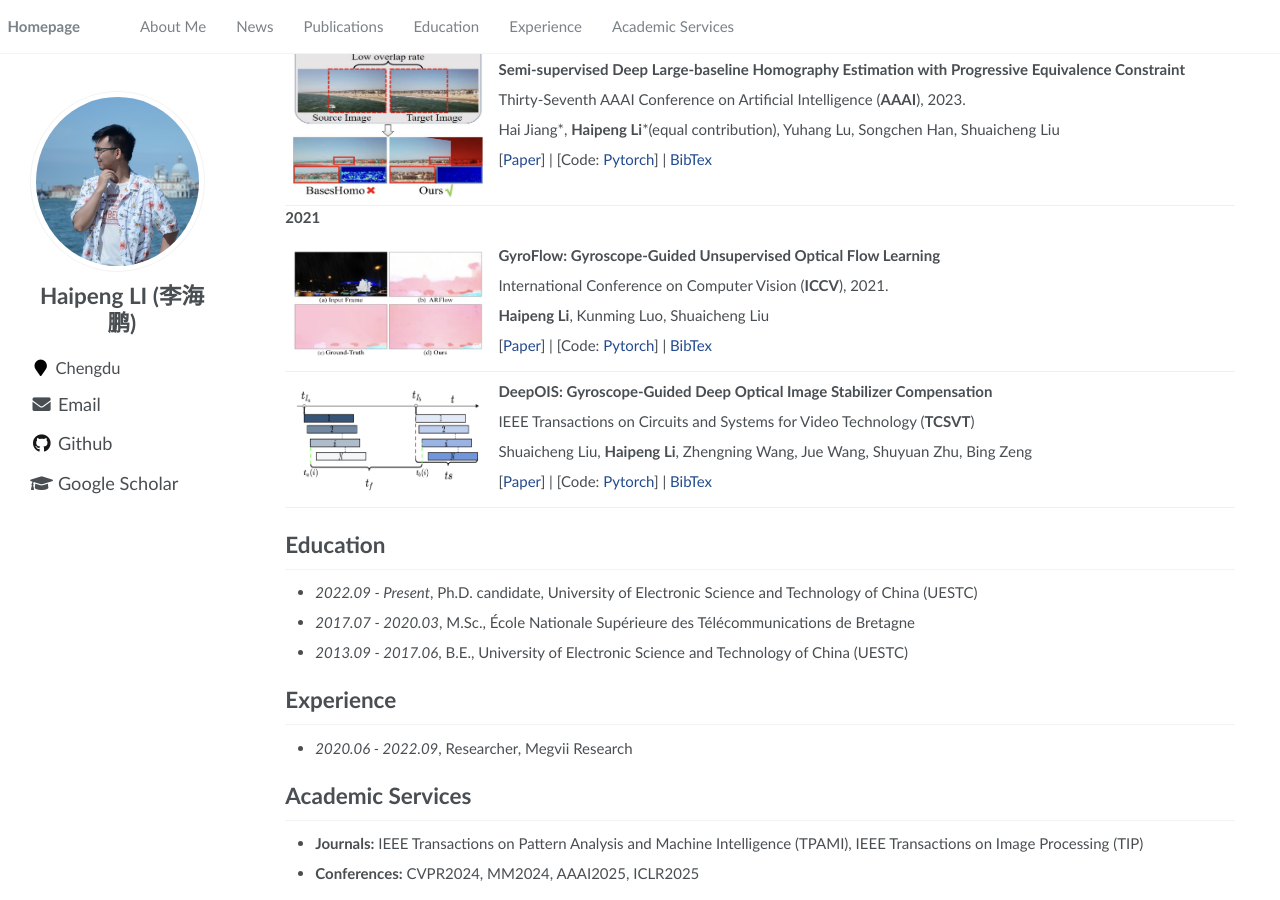
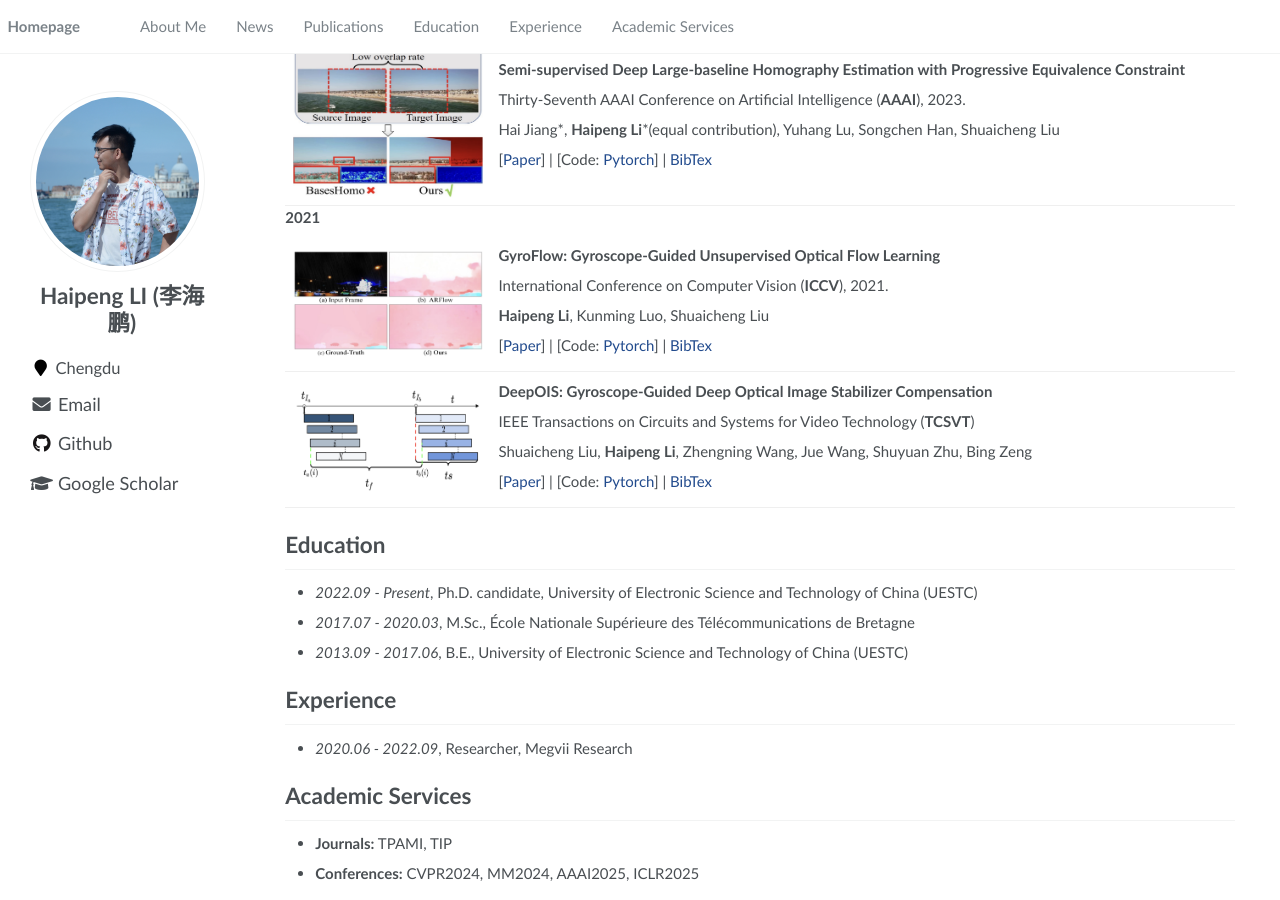
Before and after one commit to lhaippp/lhaippp.github.io, a Jekyll site: the page built from _pages/about.md, in a window 1280 px wide and 900 px high, scrolled down 1706 px. Built offline with Jekyll 4.4.1, drawn with Linux system fonts in a browser that asks for light colours.

Commit message:
Update about.md

```diff
--- a/_pages/about.md
+++ b/_pages/about.md
@@ -198,7 +198,7 @@ Shuaicheng Liu, **Haipeng Li**, Zhengning Wang, Jue Wang, Shuyuan Zhu, Bing Zeng
 - *2020.06 - 2022.09*, Researcher, Megvii Research
 
 # Academic Services
-- **Journals:** IEEE Transactions on Pattern Analysis and Machine Intelligence (TPAMI), IEEE Transactions on Image Processing (TIP)
+- **Journals:** TPAMI, TIP
 - **Conferences:** CVPR2024, MM2024, AAAI2025, ICLR2025
 
 <!-- # Projects
```
